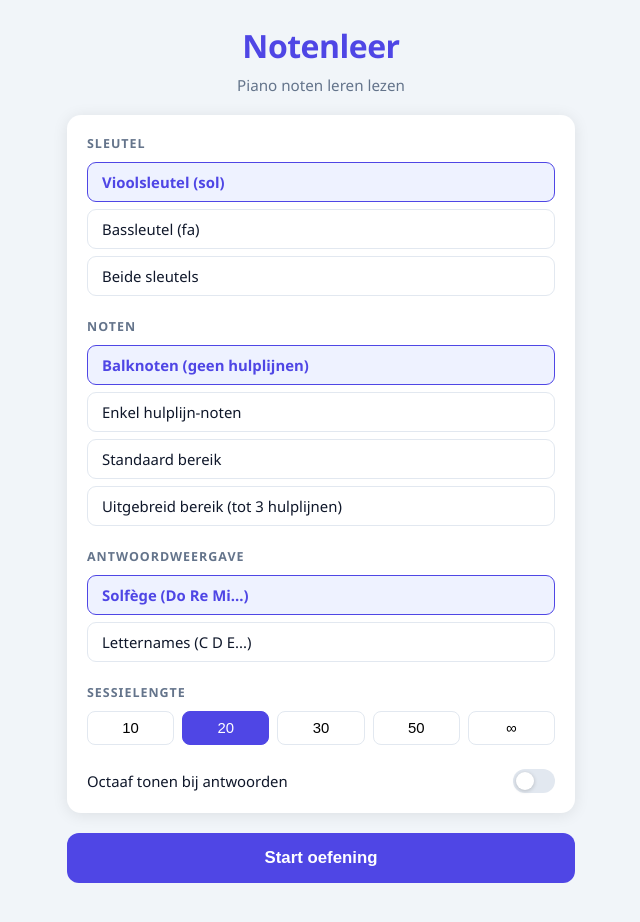
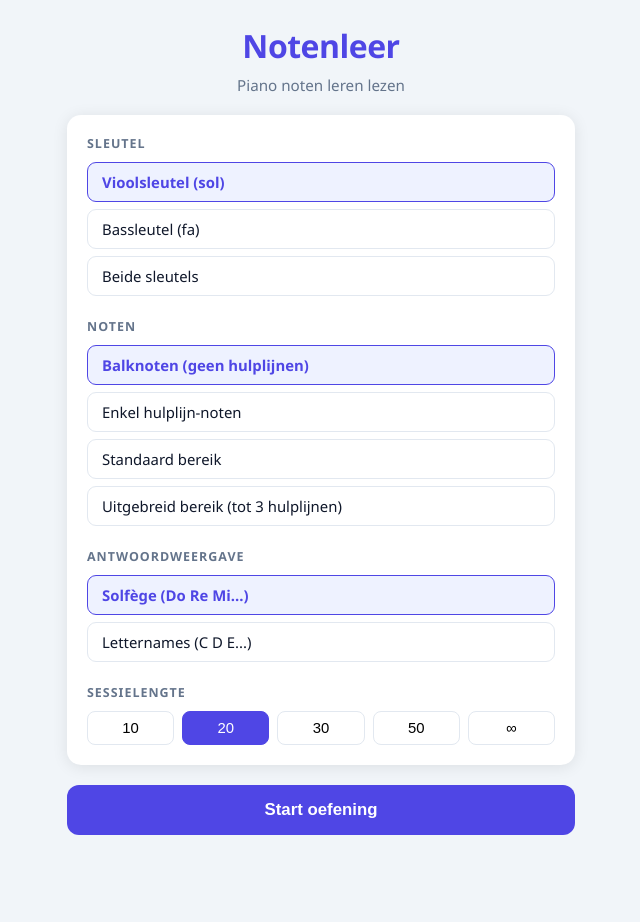
Before and after one commit to claeslander/notenleer, a React (Vite) app: page / in a window 1280 px wide. Shown: the whole page, without its empty margins (319-959 px from the left). After the commit the page ends 875 px from the top, so only its background shows below. Built offline with nearby package versions, Linux system fonts and the light colour scheme.

Commit message:
Remove show octave option

```diff
--- a/src/App.jsx
+++ b/src/App.jsx
@@ -47,7 +47,6 @@ export default function App() {
     filter: 'staff',
     nameMode: 'solfege',
     sessionLength: 20,
-    showOctave: false,
   });
   const [quizState, setQuizState] = useState(null);
   const [excludedIds, setExcludedIds] = useState(new Set());
--- a/src/components/Quiz.jsx
+++ b/src/components/Quiz.jsx
@@ -17,7 +17,7 @@ export default function Quiz({ settings, quizState, onAnswer, onExclude, onQuit
     bestStreak,
   } = quizState;
 
-  const { nameMode, showOctave, clef } = settings;
+  const { nameMode, clef } = settings;
 
   // ── Keyboard input ────────────────────────────────────────────────────────
   useEffect(() => {
@@ -34,12 +34,8 @@ export default function Quiz({ settings, quizState, onAnswer, onExclude, onQuit
 
   // ── Helpers ───────────────────────────────────────────────────────────────
   const buttonLabel = (letter, idx) => {
-    if (nameMode === 'solfege') {
-      return showOctave
-        ? `${SOLFEGE_NAMES[idx]}`
-        : SOLFEGE_NAMES[idx];
-    }
-    return showOctave ? `${letter}` : letter;
+    if (nameMode === 'solfege') return SOLFEGE_NAMES[idx];
+    return letter;
   };
 
   const getButtonState = (letter) => {
@@ -121,7 +117,6 @@ export default function Quiz({ settings, quizState, onAnswer, onExclude, onQuit
               {nameMode === 'solfege'
                 ? LETTER_TO_SOLFEGE[correctAnswer]
                 : correctAnswer}
-              {showOctave ? currentNote.octave : ''}
             </strong>
           </div>
         )}
--- a/src/components/Results.jsx
+++ b/src/components/Results.jsx
@@ -3,7 +3,7 @@ import { LETTER_TO_SOLFEGE } from '../data/notes';
 
 export default function Results({ settings, quizState, onRestart, onSettings }) {
   const { score, history, wrongNotes, bestStreak } = quizState;
-  const { nameMode, showOctave } = settings;
+  const { nameMode } = settings;
   const total = history.length;
   const pct = total > 0 ? Math.round((score / total) * 100) : 0;
 
@@ -15,12 +15,8 @@ export default function Results({ settings, quizState, onRestart, onSettings })
   const noteLabel = (noteId) => {
     const letter = noteId[0]; // e.g. 'C' from 'C4'
     const octave = noteId.slice(1);
-    if (nameMode === 'solfege') {
-      return showOctave
-        ? `${LETTER_TO_SOLFEGE[letter]}${octave}`
-        : LETTER_TO_SOLFEGE[letter];
-    }
-    return showOctave ? noteId : letter;
+    if (nameMode === 'solfege') return LETTER_TO_SOLFEGE[letter];
+    return letter;
   };
 
   const grade = pct >= 90 ? 'Uitstekend!' : pct >= 70 ? 'Goed zo!' : pct >= 50 ? 'Blijven oefenen' : 'Oefening baart kunst';
--- a/src/components/Settings.jsx
+++ b/src/components/Settings.jsx
@@ -100,17 +100,7 @@ export default function Settings({ settings, onStart }) {
           </div>
         </section>
 
-        <section className="setting-group setting-toggle">
-          <label className="toggle-label">
-            <span>Octaaf tonen bij antwoorden</span>
-            <input
-              type="checkbox"
-              checked={local.showOctave}
-              onChange={e => set('showOctave', e.target.checked)}
-            />
-            <span className="toggle-switch" />
-          </label>
-        </section>
+
       </div>
 
       <button className="start-btn" onClick={() => onStart(local)}>
```
